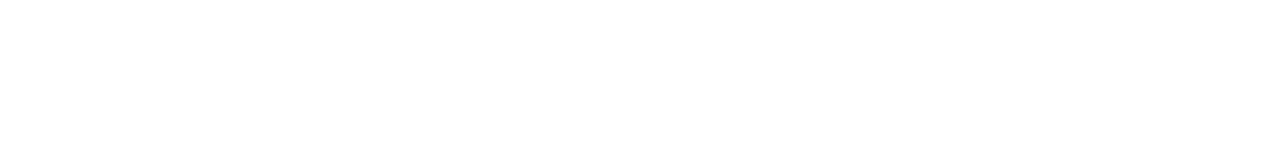
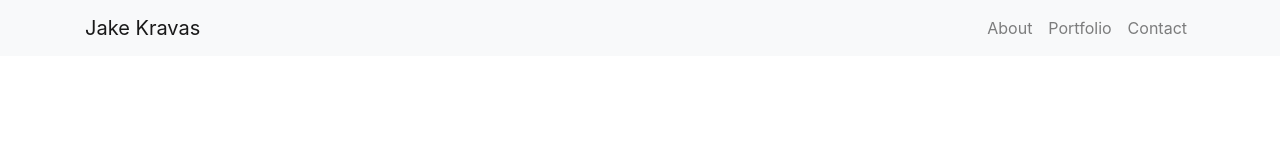
Before and after one commit to jakekravas/homework2, a plain HTML site: page index.html in a window 1280 px wide. Drawn offline with nearby package versions, Linux system fonts and the light colour scheme.

Commit message:
added rough version of navbar to index.html

```diff
--- a/index.html
+++ b/index.html
@@ -11,6 +11,26 @@
     <title>My Portfolio</title>
 </head>
 <body>
-
+    <nav class="navbar navbar-expand-sm navbar-light bg-light">
+        <div class="container">
+            <a href="#" class="navbar-brand">Jake Kravas</a>
+            <button class="navbar-toggler" data-toggle="collapse" data-target="#navbarNav">
+                <span class="navbar-toggler-icon"></span>
+            </button>
+            <div class="collapse navbar-collapse" id="navbarNav">
+                <ul class="navbar-nav ml-auto">
+                    <li class="nav-item">
+                        <a href="index.html" class="nav-link">About</a>
+                    </li>
+                    <li class="nav-item">
+                        <a href="portfolio.html" class="nav-link">Portfolio</a>
+                    </li>
+                    <li class="nav-item">
+                        <a href="contact.html" class="nav-link">Contact</a>
+                    </li>
+                </ul>
+            </div>
+        </div>
+    </nav>
 </body>
 </html>
```
